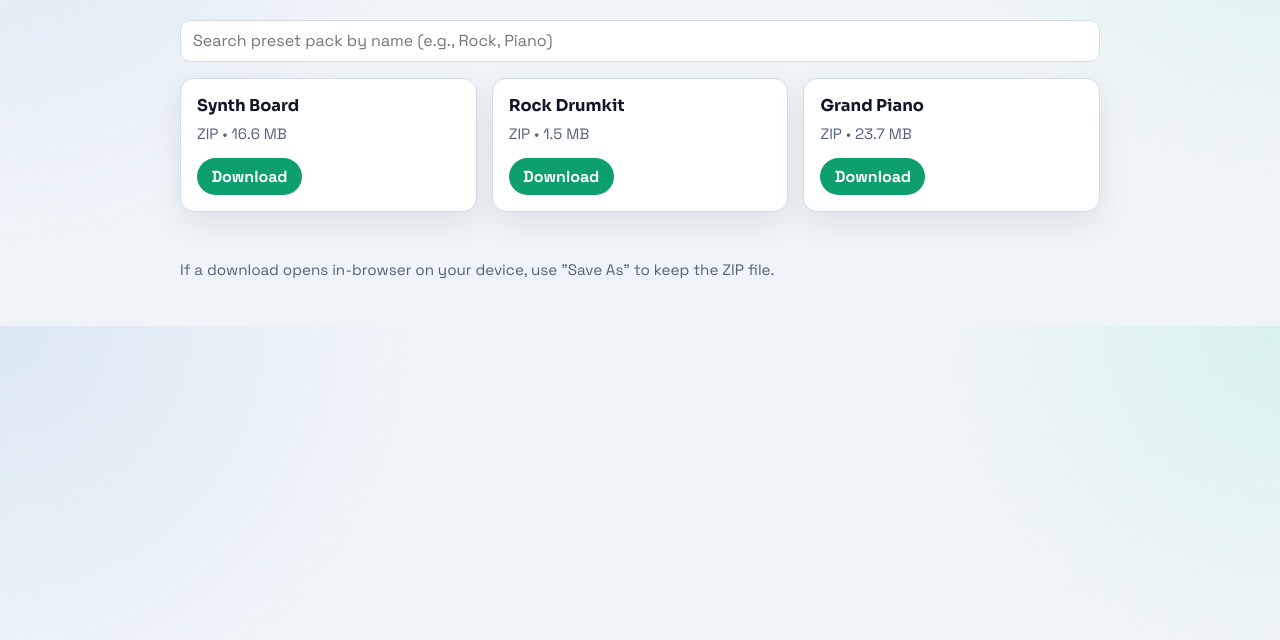
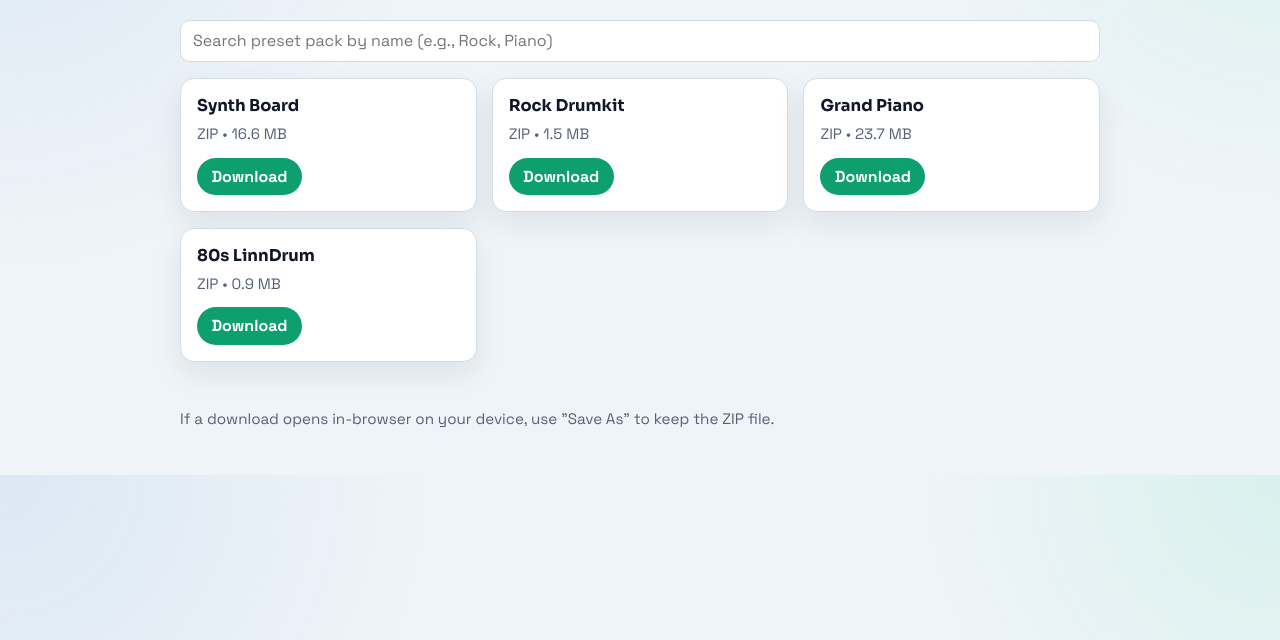
Before and after one commit to prabint/soundpads-presets, a plain HTML site: page presets/index.html in a window 1280 px wide. Shown: the part 160-800 px from the top of the page. Drawn offline with Linux system fonts and the light colour scheme.

Commit message:
Added preset "80s LinnDrum"

```diff
--- a/presets/index.html
+++ b/presets/index.html
@@ -237,6 +237,12 @@
             <p class="meta">ZIP • 23.7 MB</p>
             <a class="btn preset-download" href="(Demo)%20Grand%20Piano.zip" download>Download</a>
         </article>
+
+        <article class="card">
+            <h3>80s LinnDrum</h3>
+            <p class="meta">ZIP • 0.9 MB</p>
+            <a class="btn preset-download" href="80sLinnDrum.zip" download>Download</a>
+        </article>
     </section>
 
     <p class="note">
```
Also changed, not shown: 1 other file.
